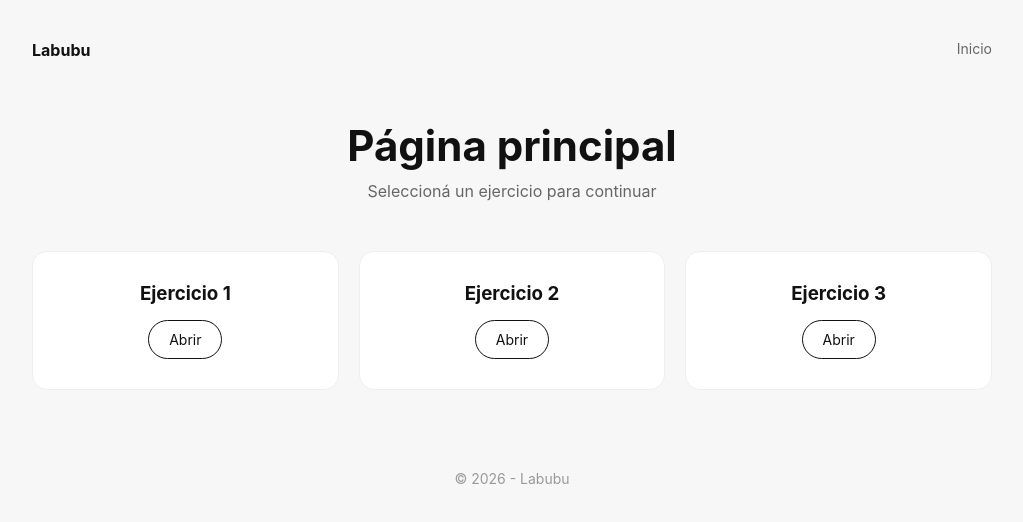
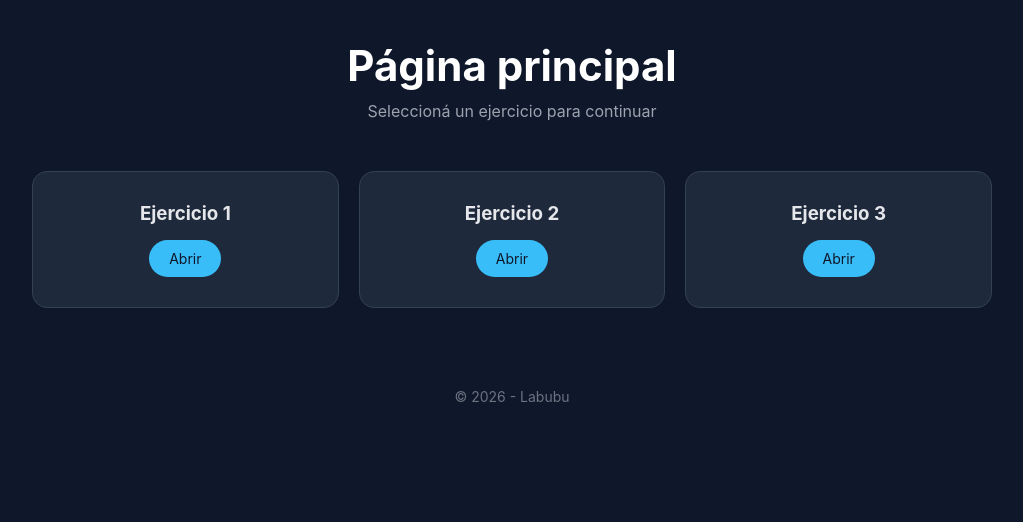
Before and after one commit to totito19/programacion, a plain HTML site: page index.html in a window 1280 px wide. Shown: the whole page, without its empty margins (128-1151 px from the left). Drawn offline with Linux system fonts and the light colour scheme.

Commit message:
Update styles in index.html and style.css for improved aesthetics and readability

```diff
--- a/index.html
+++ b/index.html
@@ -15,8 +15,8 @@
     }
 
     body {
-      background: #f7f7f7;
-      color: #111;
+      background: #0f172a; /* azul oscuro */
+      color: #e5e7eb;
     }
 
     /* Contenedor */
@@ -35,12 +35,12 @@
 
     nav a {
       text-decoration: none;
-      color: #666;
+      color: #9ca3af;
       font-size: 14px;
     }
 
     nav a:hover {
-      color: #000;
+      color: #ffffff;
     }
 
     /* Hero */
@@ -52,10 +52,11 @@
     h1 {
       font-size: 42px;
       margin-bottom: 10px;
+      color: #ffffff;
     }
 
     p {
-      color: #666;
+      color: #9ca3af;
     }
 
     /* Grid */
@@ -67,16 +68,17 @@
 
     /* Cards */
     .card {
-      background: white;
+      background: #1e293b;
       padding: 30px;
       border-radius: 15px;
       text-align: center;
-      border: 1px solid #eee;
+      border: 1px solid #334155;
       transition: 0.2s;
     }
 
     .card:hover {
       transform: translateY(-5px);
+      border-color: #38bdf8;
     }
 
     /* Botón */
@@ -84,17 +86,16 @@
       display: inline-block;
       margin-top: 15px;
       padding: 10px 20px;
-      border: 1px solid #111;
       border-radius: 20px;
       text-decoration: none;
-      color: #111;
       font-size: 14px;
+      background: #38bdf8;
+      color: #0f172a;
       transition: 0.2s;
     }
 
     .btn:hover {
-      background: #111;
-      color: white;
+      background: #0ea5e9;
     }
 
     /* Footer */
@@ -102,7 +103,7 @@
       margin-top: 80px;
       text-align: center;
       font-size: 14px;
-      color: #999;
+      color: #6b7280;
     }
   </style>
 
@@ -111,13 +112,6 @@
 <body>
 
   <div class="container">
-
-    <!-- Navbar -->
-    <nav>
-      <div><strong>Labubu</strong></div>
-      <a href="#">Inicio</a>
-    </nav>
-
     <!-- Hero -->
     <div class="hero">
       <h1>Página principal</h1>
--- a/style.css
+++ b/style.css
@@ -8,8 +8,8 @@
 
 /* Base */
 body {
-  background: #ffffff;
-  color: #111;
+  background: #292929;
+  color: #ffffff;
   line-height: 1.6;
 }
 
```
Also changed, not shown: ej3/index.html (added, +30 -0 lines).
